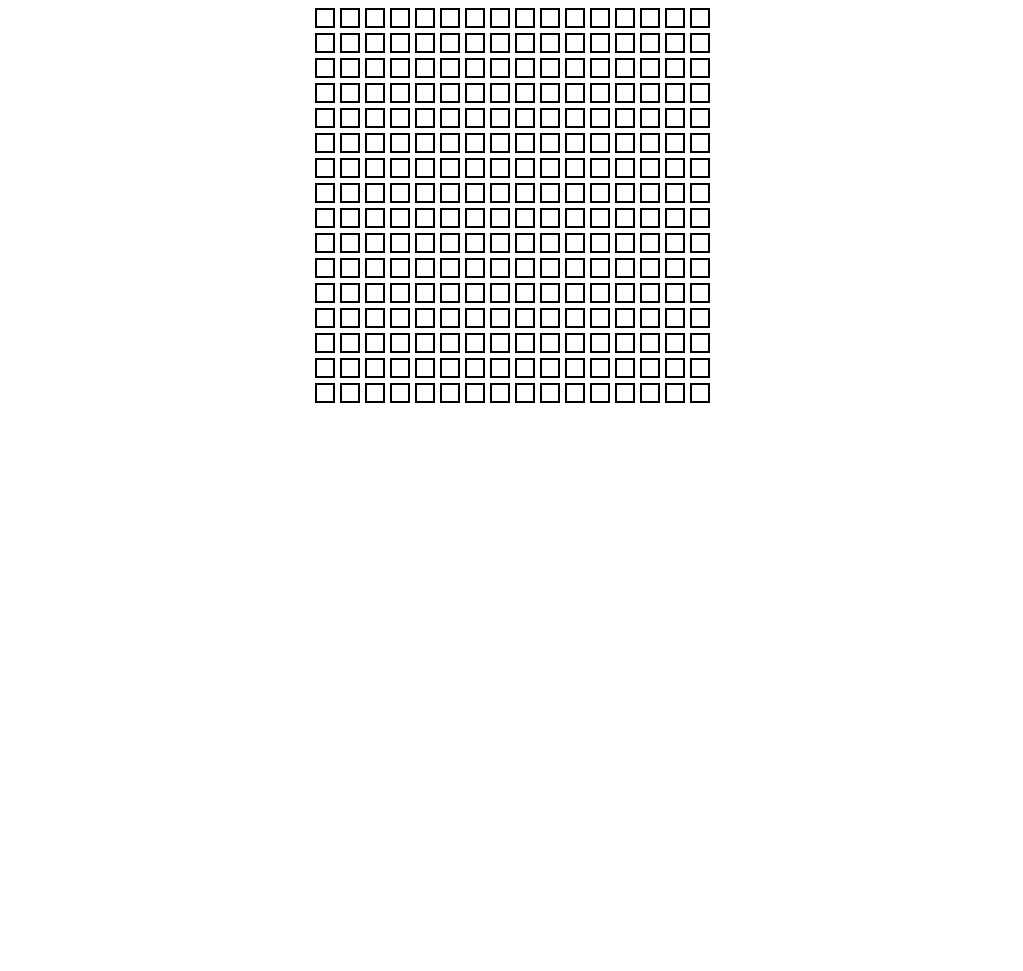
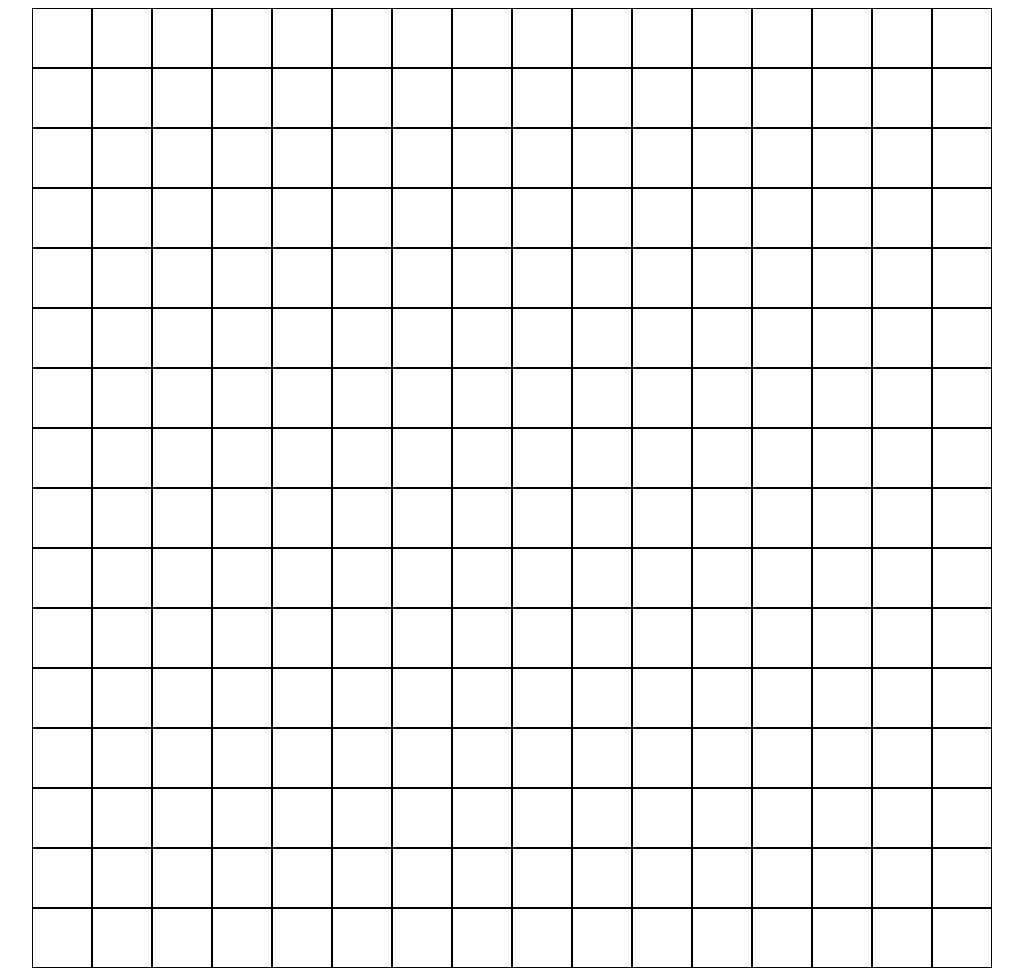
Before and after one commit to fioridaniel/Etch-a-Sketch, a plain HTML site: page index.html in a window 1280 px wide. Shown: the whole page, without its empty margins (128-1151 px from the left). Before the commit the page ends 800 px from the top, so only its background shows below. Drawn offline with Linux system fonts and the light colour scheme.

Commit message:
refac: implements fixed grid area logic

```diff
--- a/index.html
+++ b/index.html
@@ -3,7 +3,7 @@
 <head>
     <meta charset="UTF-8">
     <meta name="viewport" content="width=device-width, initial-scale=1.0">
-    <title>Peniels...</title>
+    <title>Daniels</title>
     <link rel="stylesheet" href="styles.css">
 </head>
 <body>
--- a/script.js
+++ b/script.js
@@ -1,6 +1,3 @@
-const ROWS = 16;
-const COLS = 16;
-
 const COLORS = ["blue", "black", "yellow", "pink", "purple", "grey", "brown", "red", "green", "white"];
 
 function getRandomColor() {
@@ -14,14 +11,14 @@ function addHoverEffect(cell) {
     });
 }
 
-function createGrid() {
+function createGrid(size) {
     const grid = document.querySelector(".grid");
 
-    for(let r = 0; r < ROWS; r++) {
+    for(let r = 0; r < size; r++) {
         const row = document.createElement("div");
         row.className = "row";
 
-        for(let c = 0; c < COLS; c++) {
+        for(let c = 0; c < size; c++) {
             const cell = document.createElement("div");
             cell.className = "row-cell";
             row.appendChild(cell);
@@ -33,4 +30,4 @@ function createGrid() {
     }
 }
 
-createGrid();
+createGrid(16);
--- a/styles.css
+++ b/styles.css
@@ -2,22 +2,27 @@
     box-sizing: border-box;
 }
 
-.grid {
+body {
     display: flex;
     justify-content: center;
     align-items: center;
+    min-height: 100vh;
+}
+
+.grid {
+    display: flex;
     flex-direction: column;
-    gap: 5px;
+    width: 960px;
+    height: 960px;
 }
 
 .row {
     display: flex;
-    gap: 5px;
+    flex: 1;
 }
 
 .row-cell {
     background-color: white;
-    width: 20px;
-    height: 20px;
-    border: 2px solid black;
+    flex: 1;
+    border: 1px solid black;
 }
```
